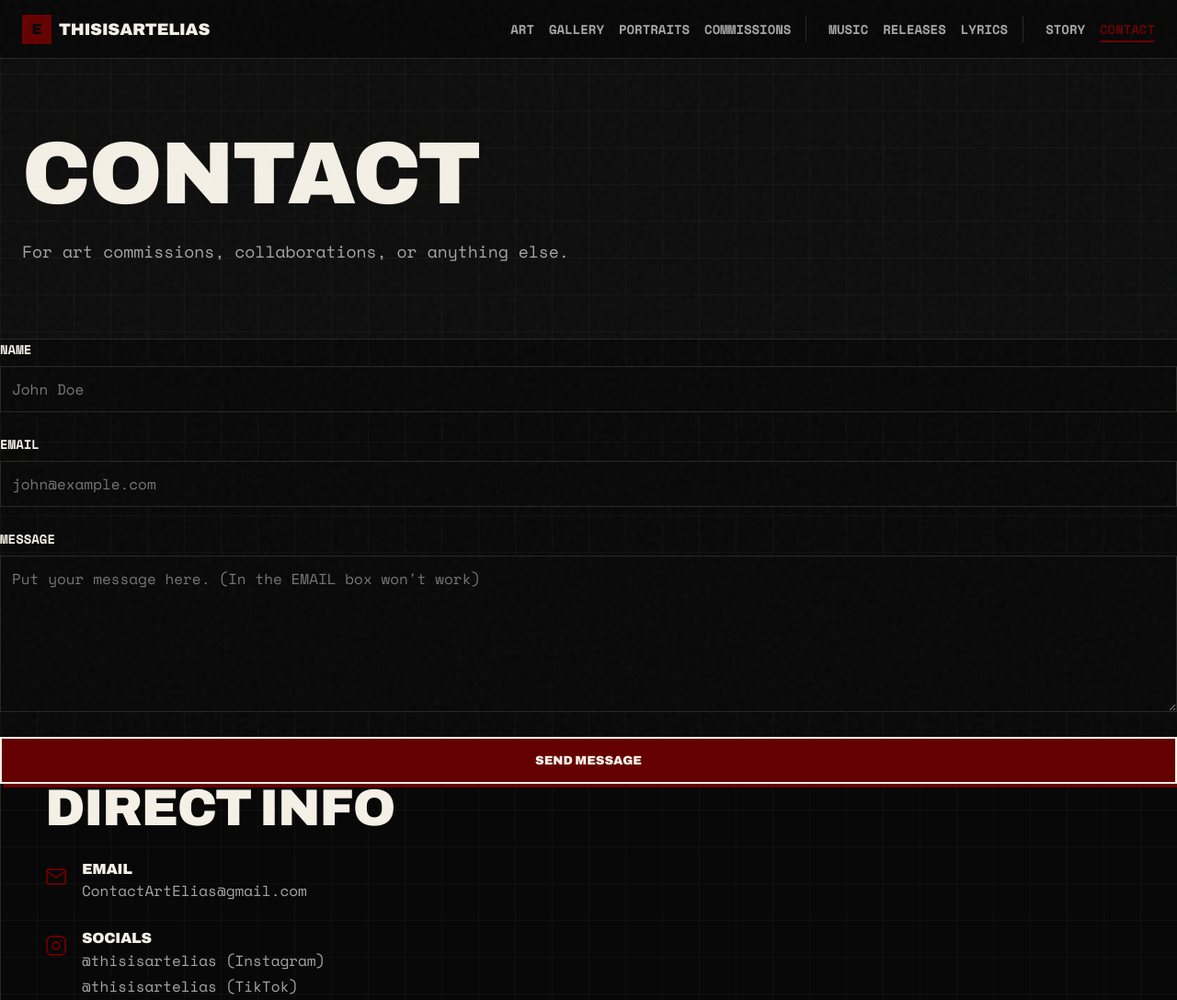
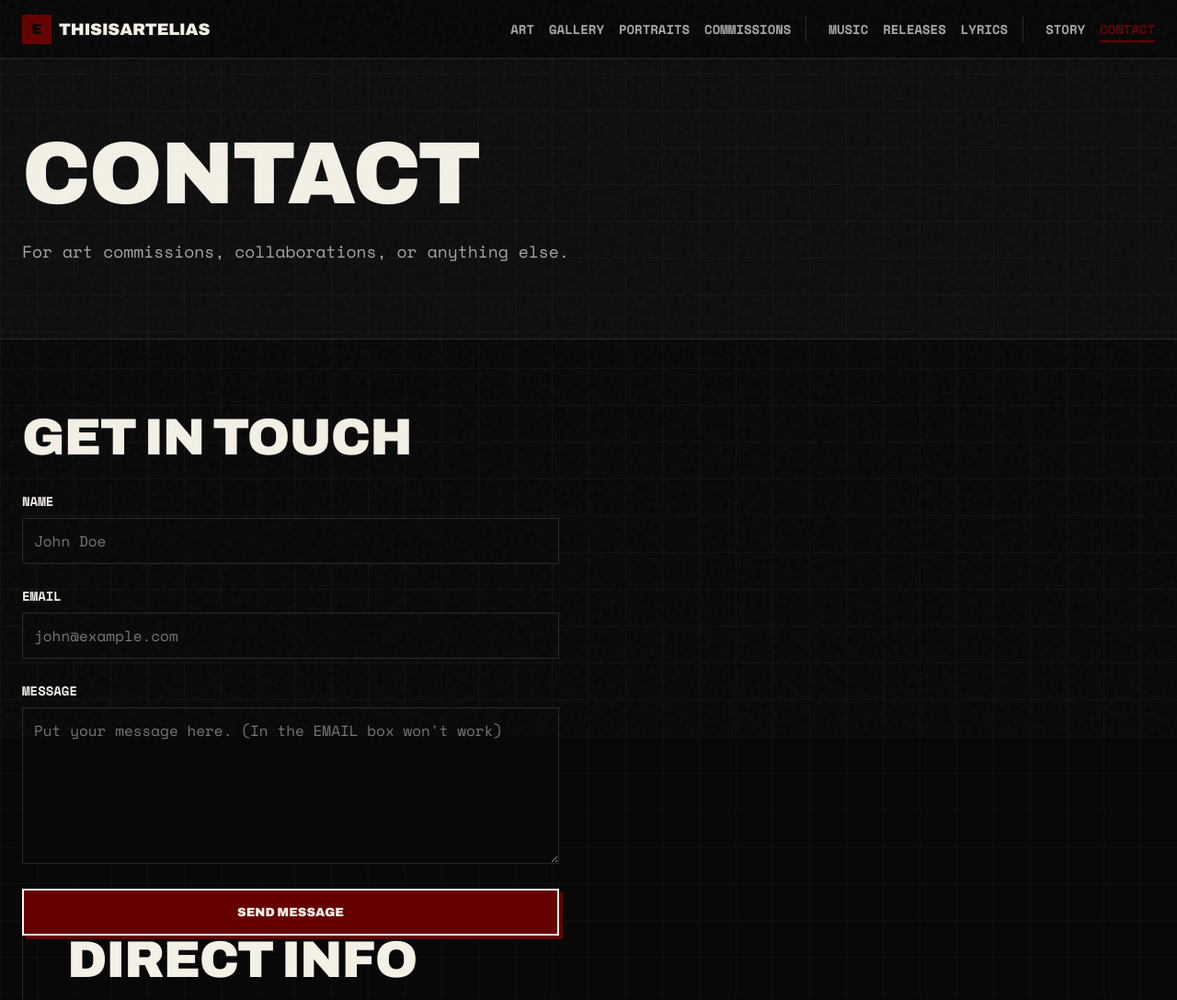
Before and after one commit to Thisisartelias/thisisartelias.github.io, a plain HTML site: page contact.html in a window 1280 px wide. Shown: the top 1087 px of the page at 92% size. Drawn offline with nearby package versions, Linux system fonts and the light colour scheme.

Commit message:
Update contact.html layout and form structure
Reorganize contact section and add 'Get In Touch' header.

```diff
--- a/contact.html
+++ b/contact.html
@@ -67,10 +67,16 @@
         <h1>CONTACT</h1>
         <p class="lede">For art commissions, collaborations, or anything else.</p>
       </div>
-    </section>
 
-<form class="contact-form" action="https://formspree.io/f/xpqjerdy" method="POST">
+</section>
 
+<section class="section">
+  <div class="container contact-grid">
+
+    <div>
+      <h2 style="margin-bottom:2rem;">Get In Touch</h2>
+
+      <form class="contact-form" action="https://formspree.io/f/xpqjerdy" method="POST">
 
     <div class="field">
     <label for="name">NAME</label>
```
